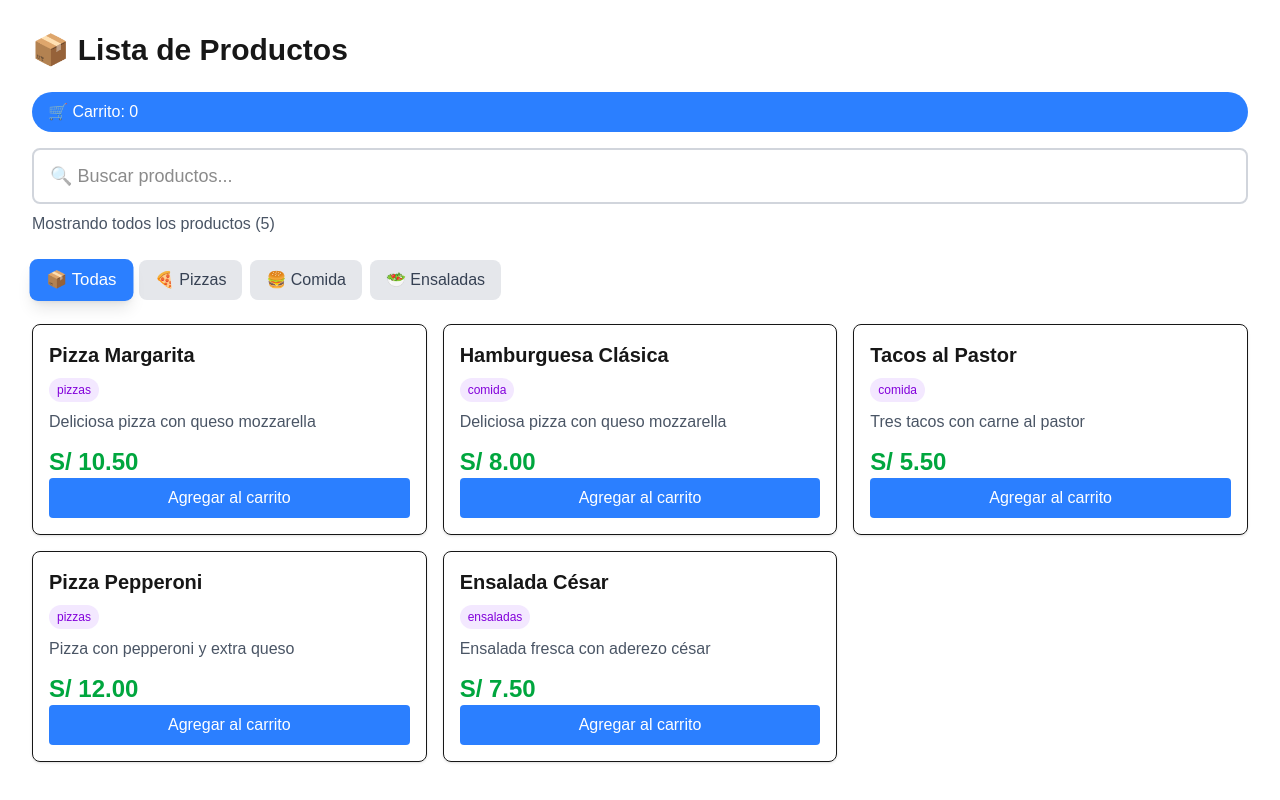
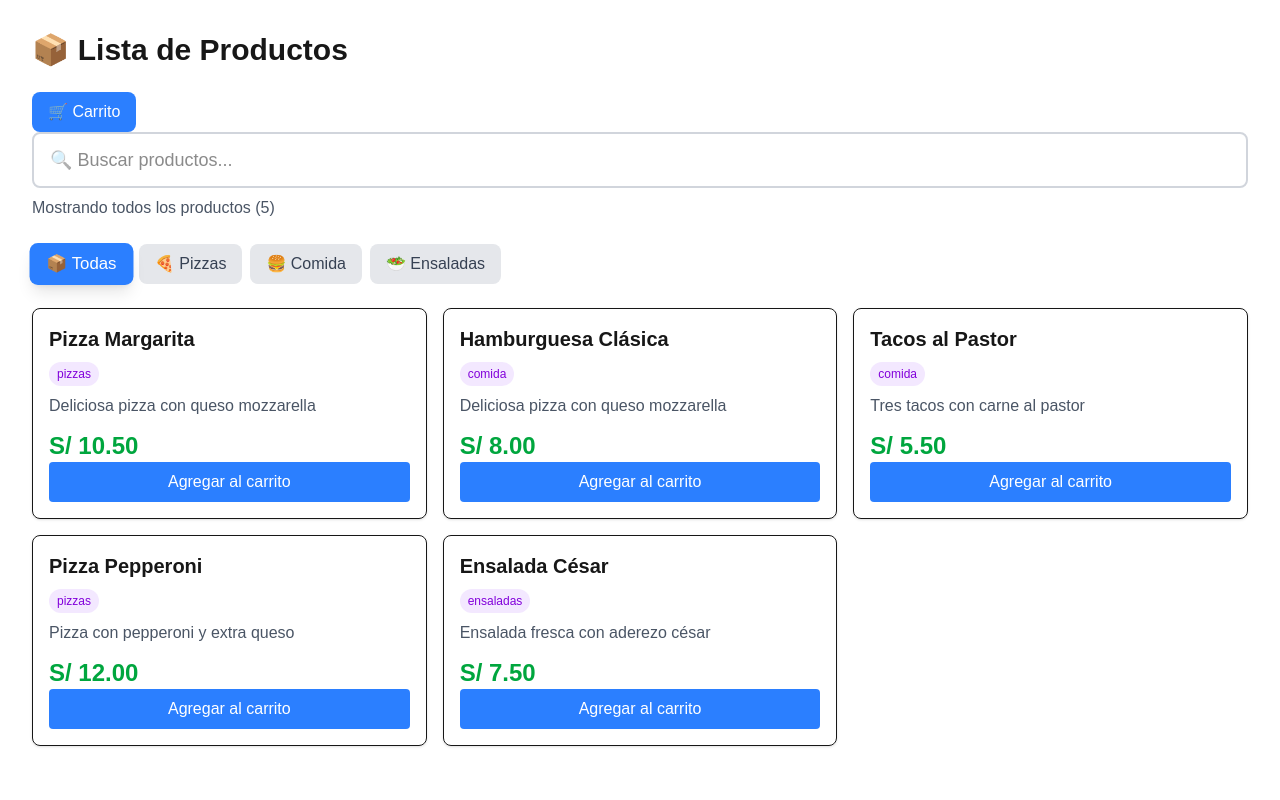
Before and after one commit to grover-dev86/restaurante-pos, a Next.js app: page /productos in a window 1280 px wide. Built offline with nearby package versions, Linux system fonts and the light colour scheme.

Commit message:
feat():mostrar total cantidad en carrito

```diff
--- a/src/app/productos/page.tsx
+++ b/src/app/productos/page.tsx
@@ -86,6 +86,10 @@ function ProductPage() {
 		return cumpleBusqueda && cumpleCategoria
 	})
 
+	// =================================================
+	// 🛒 FUNCIONES DEL CARRITO
+	// =================================================
+
 	const agregarAlCarrito = (producto: Producto) => {
 		// Buscar si el producto existe en el carrito
 		const productoExiste = carrito.find(item => item.id === producto.id)
@@ -113,11 +117,13 @@ function ProductPage() {
 		alert(`✅ ${producto.nombre} agregado al carrito`)
 	}
 
-	console.log('=== DEBUG ===')
-	console.log('categoriaSeleccionada: ', categoriaSeleccionada)
-	console.log('busqueda: ', busqueda)
-	console.log('busqueda es vacío? ', !busqueda)
-	console.log('Condición completa: ', categoriaSeleccionada === 'todas' && !busqueda)
+	// Cálculos
+	const totalItems = carrito.reduce((total, item) => total + item.cantidad, 0)
+
+
+	// =================================================
+	// 🎨 RENDER
+	// =================================================
 
 	return (
 		<div className='p-8'>
@@ -126,9 +132,19 @@ function ProductPage() {
 			</h1>
 
 			{/* Contador de productos agregados */}
-			<div className='bg-blue-500 text-white px-4 py-2 rounded-full mb-4'>
-				🛒 Carrito: {productosAgregados}
-			</div>
+			<button
+				className='relative bg-blue-500 text-white px-4 py-2 rounded-lg hover:bg-blue-600 transition'
+				onClick={() => setMostrarCarrito(!mostrarCarrito)}
+			>
+				🛒 Carrito
+				{totalItems > 0 && (
+					<span
+						className='absolute -top-2 -right-2 bg-red-500 text-white text-xs rounded-full w-6 h-6 flex items-center justify-center font-bold'
+					>
+						{totalItems}
+					</span>
+				)}
+			</button>
 
 			<div className='mb-6 relative'>
 				<input
```
